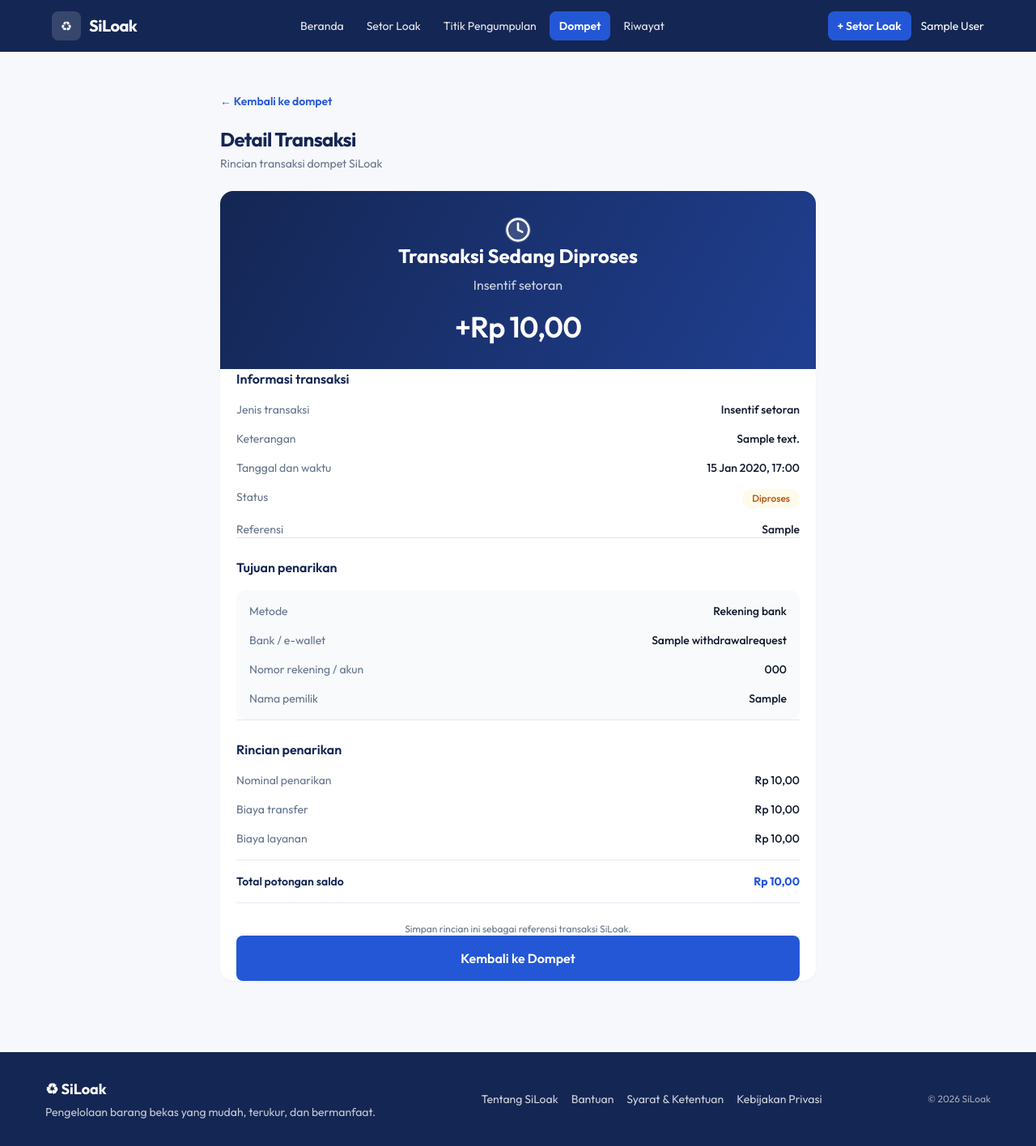
After one commit to SiLoak/website, a Django app: page /wallet/transactions/1/ in a window 1280 px wide. The commit adds this page. Shown: the whole page at 81% size. Run offline with Django 5.2, Linux system fonts and the light colour scheme; a user stored in the database is signed in; tables that the repository leaves empty hold one stand-in row (values such as "Sample post").

Commit message:
feat: add dynamic transaction receipt page

```diff
--- /dev/null
+++ b/templates/wallet/transaction_detail.html
@@ -0,0 +1,239 @@
+{% extends "base.html" %}
+
+{% block title %}Detail Transaksi · SiLoak{% endblock %}
+
+{% block content %}
+{% include "components/navbar.html" with active_item="wallet" %}
+
+<main class="min-h-screen bg-page-bg">
+    <div class="mx-auto max-w-3xl px-4 py-8 sm:py-12">
+
+        <a href="{% url 'wallet:index' %}"
+           class="inline-flex items-center gap-2 text-sm font-semibold text-[#2457D6] hover:underline">
+            ← Kembali ke dompet
+        </a>
+
+        <header class="mb-6 mt-5">
+            <h1 class="text-2xl font-bold tracking-tight text-[#142653] sm:text-3xl">
+                Detail Transaksi
+            </h1>
+            <p class="mt-1 text-sm text-slate-500">
+                Rincian transaksi dompet SiLoak
+            </p>
+        </header>
+
+        <section class="overflow-hidden rounded-2xl bg-white shadow-sm">
+
+            <!-- Receipt Header -->
+            <div class="flex min-h-[250px] flex-col items-center justify-center bg-[linear-gradient(120deg,#142653_0%,#203f91_100%)] px-6 py-8 text-center text-white sm:px-10 sm=min-h-[270px]">
+                <div class="mx-auto flex h-14 w-14 items-center justify-center rounded-full
+                    {% if tx.status == 'success' %}bg-emerald-400/20
+                    {% elif tx.status == 'failed' %}bg-red-400/20
+                    {% else %}bg-white/15{% endif %}">
+
+                    {% if tx.status == 'success' %}
+                        {% include "components/lucide_icon.html" with name="check-circle" icon_class="h-8 w-8 text-emerald-300" only %}
+                    {% elif tx.status == 'failed' %}
+                        {% include "components/lucide_icon.html" with name="x-circle" icon_class="h-8 w-8 text-red-300" only %}
+                    {% else %}
+                        {% include "components/lucide_icon.html" with name="clock" icon_class="h-8 w-8 text-white" only %}
+                    {% endif %}
+                </div>
+
+                <p class="text-2xl font-bold sm:text-3xl">
+                    {% if tx.status == 'success' %}
+                        Transaksi Berhasil
+                    {% elif tx.status == 'failed' %}
+                        Transaksi Gagal
+                    {% else %}
+                        Transaksi Sedang Diproses
+                    {% endif %}
+                </p>
+
+                <p class="mt-2 text-base text-white/80 sm:text-lg">
+                    {{ type_label }}
+                </p>
+
+                <p class="mt-5 text-4xl font-semibold tracking-tight sm:mt-4 sm:text-5xl">
+                    {% if tx.transaction_type == 'earning' or tx.transaction_type == 'refund' %}+{% else %}-{% endif %}Rp
+                    {% if tx.transaction_type == 'withdrawal' %}
+                        {{ total_deduction|floatformat:2 }}
+                    {% else %}
+                        {{ tx.amount|floatformat:2 }}
+                    {% endif %}
+                </p>
+
+                {% if tx.transaction_type == 'withdrawal' %}
+                    <p class="mt-1 text-sm text-white/80 sm:text-base">
+                        Total potongan saldo
+                    </p>
+                {% endif %}
+            </div>
+
+            <div class="space-y-8 px-5 pb-8 pt-7 sm:space-y-9 sm:px-10 sm:pb-10 sm:pt-8">
+                <!-- General Information -->
+                <section>
+                    <h2 class="mb-4 font-semibold text-[#142653]">
+                        Informasi transaksi
+                    </h2>
+
+                    <dl class="space-y-4 text-sm">
+                        <div class="flex items-start justify-between gap-4">
+                            <dt class="text-slate-500">Jenis transaksi</dt>
+                            <dd class="text-right font-medium text-slate-900">
+                                {{ type_label }}
+                            </dd>
+                        </div>
+
+                        <div class="flex items-start justify-between gap-4">
+                            <dt class="text-slate-500">Keterangan</dt>
+                            <dd class="max-w-[60%] break-words text-right font-medium text-slate-900">
+                                {{ tx.description }}
+                            </dd>
+                        </div>
+
+                        <div class="flex items-start justify-between gap-4">
+                            <dt class="text-slate-500">Tanggal dan waktu</dt>
+                            <dd class="text-right font-medium text-slate-900">
+                                {{ tx.created_at|date:"d M Y, H:i" }}
+                            </dd>
+                        </div>
+
+                        <div class="flex items-start justify-between gap-4">
+                            <dt class="text-slate-500">Status</dt>
+                            <dd>
+                                <span class="inline-flex rounded-full px-3 py-1 text-xs font-medium
+                                    {% if tx.status == 'success' %}bg-emerald-50 text-emerald-700
+                                    {% elif tx.status == 'failed' %}bg-red-50 text-red-700
+                                    {% else %}bg-amber-50 text-amber-700{% endif %}">
+                                    {{ tx.get_status_display }}
+                                </span>
+                            </dd>
+                        </div>
+
+                        {% if tx.reference %}
+                            <div class="flex items-start justify-between gap-4">
+                                <dt class="text-slate-500">Referensi</dt>
+                                <dd class="max-w-[60%] break-all text-right font-medium text-slate-900">
+                                    {{ tx.reference }}
+                                </dd>
+                            </div>
+                        {% endif %}
+                    </dl>
+                </section>
+
+                <!-- Withdrawal Destination -->
+                {% if withdrawal %}
+                    <section class="border-t border-dashed border-slate-200 pt-6">
+                        <h2 class="mb-4 font-semibold text-[#142653]">
+                            Tujuan penarikan
+                        </h2>
+
+                        <div class="rounded-xl bg-slate-50 p-4">
+                            <dl class="space-y-4 text-sm">
+                                <div class="flex items-start justify-between gap-4">
+                                    <dt class="text-slate-500">Metode</dt>
+                                    <dd class="text-right font-medium text-slate-900">
+                                        {{ withdrawal.get_destination_type_display }}
+                                    </dd>
+                                </div>
+
+                                <div class="flex items-start justify-between gap-4">
+                                    <dt class="text-slate-500">Bank / e-wallet</dt>
+                                    <dd class="text-right font-medium text-slate-900">
+                                        {{ withdrawal.destination_name }}
+                                    </dd>
+                                </div>
+
+                                <div class="flex items-start justify-between gap-4">
+                                    <dt class="text-slate-500">Nomor rekening / akun</dt>
+                                    <dd class="break-all text-right font-medium text-slate-900">
+                                        {{ withdrawal.account_number }}
+                                    </dd>
+                                </div>
+
+                                <div class="flex items-start justify-between gap-4">
+                                    <dt class="text-slate-500">Nama pemilik</dt>
+                                    <dd class="max-w-[60%] break-words text-right font-medium text-slate-900">
+                                        {{ withdrawal.account_holder }}
+                                    </dd>
+                                </div>
+                            </dl>
+                        </div>
+                    </section>
+
+                    <!-- Withdrawal Fee Breakdown -->
+                    <section class="border-t border-dashed border-slate-200 pt-6">
+                        <h2 class="mb-4 font-semibold text-[#142653]">
+                            Rincian penarikan
+                        </h2>
+
+                        <dl class="space-y-4 text-sm">
+                            <div class="flex justify-between gap-4">
+                                <dt class="text-slate-500">Nominal penarikan</dt>
+                                <dd class="text-right font-medium">
+                                    Rp {{ withdrawal.amount|floatformat:2 }}
+                                </dd>
+                            </div>
+
+                            <div class="flex justify-between gap-4">
+                                <dt class="text-slate-500">Biaya transfer</dt>
+                                <dd class="text-right font-medium">
+                                    Rp {{ withdrawal.transfer_fee|floatformat:2 }}
+                                </dd>
+                            </div>
+
+                            <div class="flex justify-between gap-4">
+                                <dt class="text-slate-500">Biaya layanan</dt>
+                                <dd class="text-right font-medium">
+                                    Rp {{ withdrawal.service_fee|floatformat:2 }}
+                                </dd>
+                            </div>
+
+                            <div class="flex justify-between gap-4 border-t border-slate-200 pt-4 pb-4">
+                                <dt class="font-semibold text-[#142653]">
+                                    Total potongan saldo
+                                </dt>
+                                <dd class="text-right font-bold text-[#2457D6]">
+                                    Rp {{ total_deduction|floatformat:2 }}
+                                </dd>
+                            </div>
+                        </dl>
+                    </section>
+                {% endif %}
+
+                <!-- Refund Information -->
+                {% if tx.transaction_type == 'refund' %}
+                    <section class="rounded-xl bg-emerald-50 p-4">
+                        <div class="flex items-start gap-3">
+                            {% include "components/lucide_icon.html" with name="check-circle" icon_class="h-5 w-5 shrink-0 text-emerald-600" only %}
+                            <div>
+                                <h2 class="font-semibold text-emerald-800">
+                                    Pengembalian dana
+                                </h2>
+                                <p class="mt-1 text-sm text-emerald-700">
+                                    Transaksi ini mencatat dana yang dikembalikan ke dompet.
+                                </p>
+                            </div>
+                        </div>
+                    </section>
+                {% endif %}
+
+                <!-- Receipt Footer -->
+                <div class="border-t border-dashed border-slate-200 pt-6 text-center sm:pt-7">
+                    <p class="text-xs text-slate-500">
+                        Simpan rincian ini sebagai referensi transaksi SiLoak.
+                    </p>
+                </div>
+
+                <a href="{% url 'wallet:index' %}"
+                   class="flex w-full items-center justify-center rounded-lg bg-[#2457D6] px-4 py-4 text-base font-semibold text-white transition hover:bg-blue-700">
+                    Kembali ke Dompet
+                </a>
+            </div>
+        </section>
+    </div>
+</main>
+
+{% include "components/footer.html" %}
+{% endblock %}
--- a/templates/wallet/wallet.html
+++ b/templates/wallet/wallet.html
@@ -90,7 +90,11 @@
                                             {% if tx.transaction_type == 'refund' %}
                                                 <p class="mt-1 text-xs text-emerald-600">Saldo berhasil dikembalikan ke dompet</p>
                                             {% endif %}
+
+                                            <a href="{% url 'wallet:transaction_detail' tx.pk %}"
+                                                class="mt-2 inline-block text-xs font-semibold text-[#2457D6] hover:underline">Detail →</a>
                                         </td>
+
                                         <td class="whitespace-nowrap px-5 py-4 text-slate-500">
                                             {{ tx.created_at|date:"d M Y" }}
                                         </td>
--- a/wallet/urls.py
+++ b/wallet/urls.py
@@ -7,4 +7,5 @@ urlpatterns = [
     path('', views.wallet_index, name='index'),
     path('withdraw/', views.withdraw_view, name='withdraw'),
     path("donate/",views.donation_view,name="donate"),
+    path("transactions/<int:pk>/", views.transaction_detail, name="transaction_detail"),
 ]
--- a/wallet/views.py
+++ b/wallet/views.py
@@ -2,7 +2,7 @@
 from django.contrib import messages
 from django.contrib.auth.decorators import login_required
 from django.db import transaction
-from django.shortcuts import render, redirect
+from django.shortcuts import render, redirect, get_object_or_404
 
 from .forms import WithdrawalForm, DonationForm, IncentivePreferenceForm
 from .models import Wallet, WalletTransaction, WithdrawalRequest, Donation
@@ -73,6 +73,43 @@ def wallet_index(request):
         "last_withdrawal": last_withdrawal,
         "preference_form": form,
         "preview_mode": False,
+    })
+
+@login_required(login_url="auth_page")
+def transaction_detail(request, pk):
+    wallet = get_wallet(request.user)
+    tx = get_object_or_404(WalletTransaction, pk=pk, wallet=wallet)
+    withdrawal = None
+
+    try:
+        withdrawal = tx.withdrawal_request
+    except WithdrawalRequest.DoesNotExist:
+        pass
+
+    total_deduction = tx.amount
+
+    if (withdrawal and withdrawal.total_deduction is not None and withdrawal.total_deduction > 0):
+        total_deduction = withdrawal.total_deduction
+
+    type_labels = {
+        WalletTransaction.Type.EARNING: "Insentif setoran",
+        WalletTransaction.Type.WITHDRAWAL: "Penarikan saldo",
+        WalletTransaction.Type.DONATION: "Donasi insentif",
+        WalletTransaction.Type.REFUND: "Pengembalian dana",
+    }
+
+    return render(request, "wallet/transaction_detail.html", {
+        "active_item": "wallet",
+        "wallet": wallet,
+        "tx": tx,
+        "withdrawal": withdrawal,
+        "type_label": type_labels.get(
+            tx.transaction_type,
+            tx.get_transaction_type_display()
+            if hasattr(tx, "get_transaction_type_display")
+            else tx.transaction_type,
+        ),
+        "total_deduction": total_deduction,
     })
 
 
```
